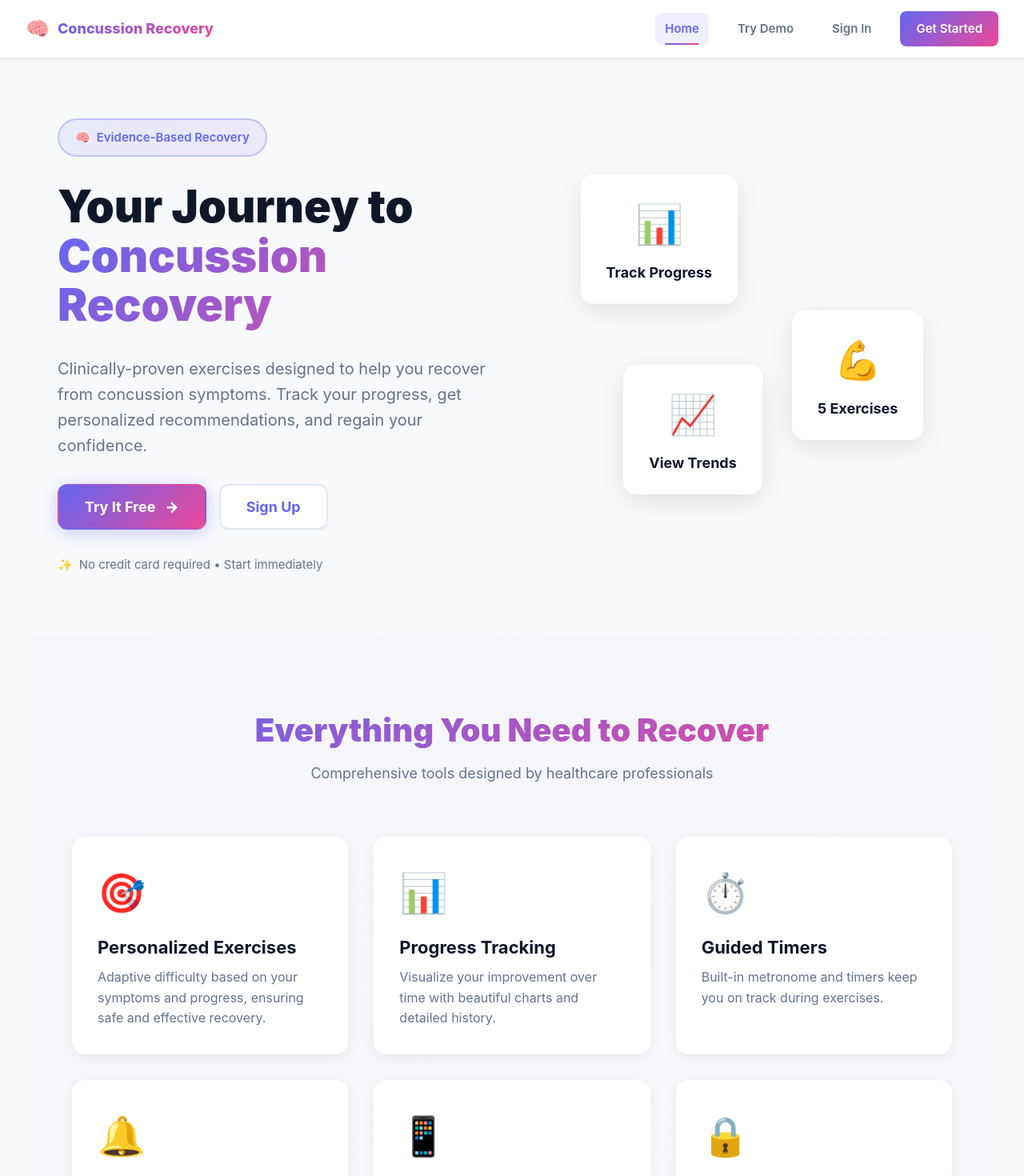
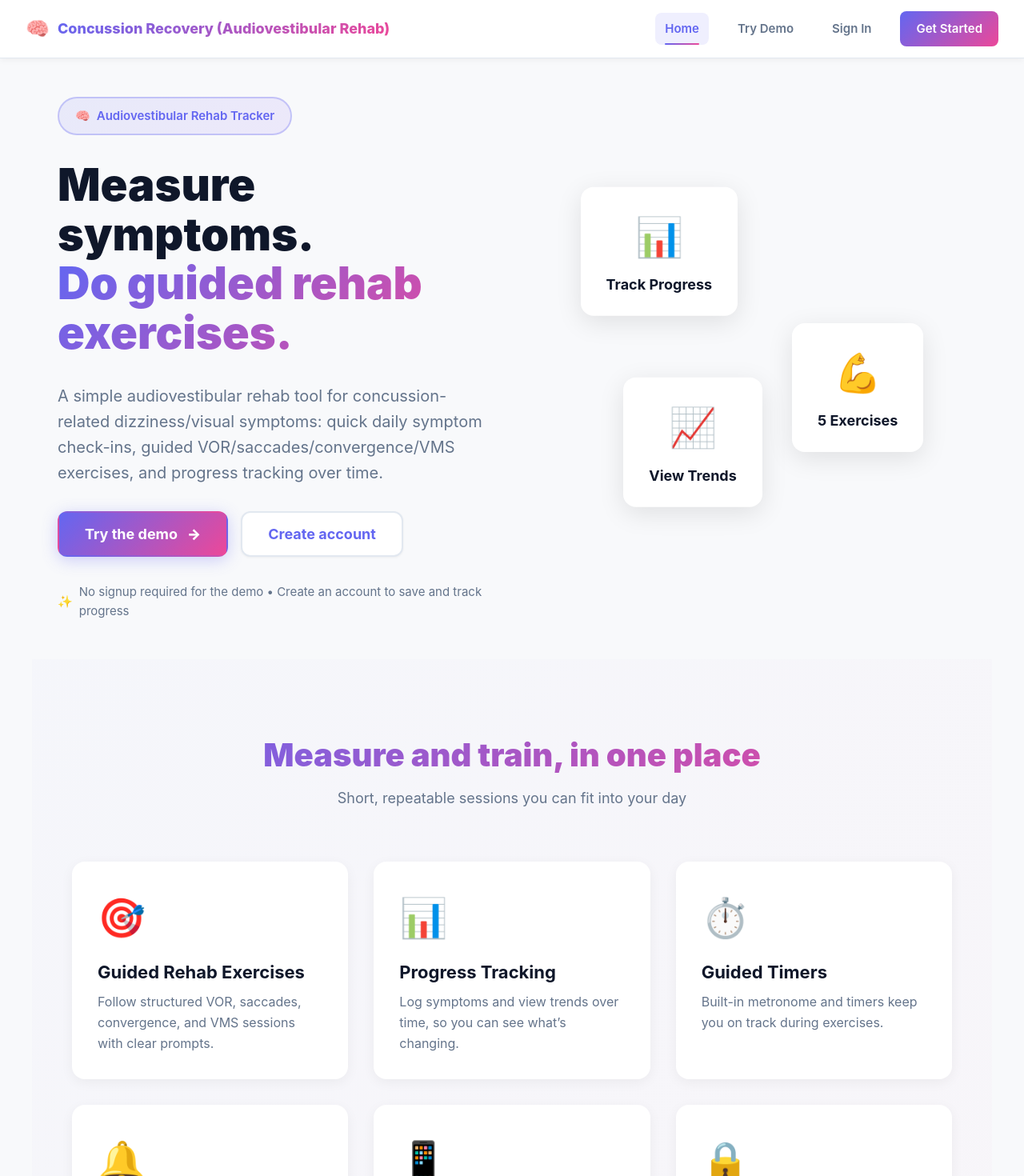
Before and after one commit to streetalexander13/concussion, an Angular app: page / in a window 1280 px wide. Shown: the top 1470 px of the page at 80% size. Built offline with nearby package versions, Linux system fonts and the light colour scheme; no server answers.

Commit message:
updated language

```diff
--- a/src/app/components/navbar/navbar.component.html
+++ b/src/app/components/navbar/navbar.component.html
@@ -3,7 +3,7 @@
     <!-- Logo/Brand -->
     <a routerLink="/" class="navbar-brand" (click)="closeMenu()">
       <span class="brand-icon">🧠</span>
-      <span class="brand-text">Concussion Recovery</span>
+      <span class="brand-text">Concussion Recovery (Audiovestibular Rehab)</span>
     </a>
 
     <!-- Desktop Navigation -->
--- a/src/app/pages/landing/landing.component.html
+++ b/src/app/pages/landing/landing.component.html
@@ -4,32 +4,32 @@
     <div class="hero-content">
       <div class="hero-badge">
         <span class="emoji">🧠</span>
-        <span>Evidence-Based Recovery</span>
+        <span>Audiovestibular Rehab Tracker</span>
       </div>
 
       <h1 class="hero-title">
-        Your Journey to
-        <span class="gradient-text">Concussion Recovery</span>
+        Measure symptoms.
+        <span class="gradient-text">Do guided rehab exercises.</span>
       </h1>
 
       <p class="hero-subtitle">
-        Clinically-proven exercises designed to help you recover from concussion symptoms.
-        Track your progress, get personalized recommendations, and regain your confidence.
+        A simple audiovestibular rehab tool for concussion-related dizziness/visual symptoms: quick daily symptom check-ins,
+        guided VOR/saccades/convergence/VMS exercises, and progress tracking over time.
       </p>
 
       <div class="hero-actions">
         <button type="button" class="btn-hero primary" (click)="tryDemo()">
-          <span>Try It Free</span>
+          <span>Try the demo</span>
           <span class="arrow">→</span>
         </button>
         <button type="button" class="btn-hero secondary" (click)="signUp()">
-          <span>Sign Up</span>
+          <span>Create account</span>
         </button>
       </div>
 
       <p class="hero-note">
         <span class="emoji">✨</span>
-        No credit card required • Start immediately
+        No signup required for the demo • Create an account to save and track progress
       </p>
     </div>
 
@@ -52,21 +52,21 @@
   <!-- Features Section -->
   <div class="features">
     <div class="section-header">
-      <h2>Everything You Need to Recover</h2>
-      <p>Comprehensive tools designed by healthcare professionals</p>
+      <h2>Measure and train, in one place</h2>
+      <p>Short, repeatable sessions you can fit into your day</p>
     </div>
 
     <div class="features-grid">
       <div class="feature-card fade-in">
         <div class="feature-icon">🎯</div>
-        <h3>Personalized Exercises</h3>
-        <p>Adaptive difficulty based on your symptoms and progress, ensuring safe and effective recovery.</p>
+        <h3>Guided Rehab Exercises</h3>
+        <p>Follow structured VOR, saccades, convergence, and VMS sessions with clear prompts.</p>
       </div>
 
       <div class="feature-card fade-in">
         <div class="feature-icon">📊</div>
         <h3>Progress Tracking</h3>
-        <p>Visualize your improvement over time with beautiful charts and detailed history.</p>
+        <p>Log symptoms and view trends over time, so you can see what’s changing.</p>
       </div>
 
       <div class="feature-card fade-in">
@@ -90,7 +90,7 @@
       <div class="feature-card fade-in">
         <div class="feature-icon">🔒</div>
         <h3>Secure & Private</h3>
-        <p>Your health data is encrypted and never shared with third parties.</p>
+        <p>Your exercise and symptom history stays associated with your account.</p>
       </div>
     </div>
   </div>
@@ -180,16 +180,16 @@
   <!-- CTA Section -->
   <div class="cta-section">
     <div class="cta-content">
-      <h2>Ready to Start Your Recovery?</h2>
-      <p>Join thousands recovering from concussions with our proven exercises</p>
+      <h2>Ready to start a session?</h2>
+      <p>Try the demo now, or create an account to save your progress.</p>
 
       <div class="cta-actions">
         <button type="button" class="btn-cta primary" (click)="tryDemo()">
-          <span>Try Demo (No Signup Required)</span>
+          <span>Try demo (no signup)</span>
           <span class="arrow">→</span>
         </button>
         <button type="button" class="btn-cta secondary" (click)="signUp()">
-          <span>Create Free Account</span>
+          <span>Create account</span>
         </button>
       </div>
 
--- a/src/app/pages/measurement/measurement.component.html
+++ b/src/app/pages/measurement/measurement.component.html
@@ -7,7 +7,7 @@
   <ng-container [ngSwitch]="step()">
     <div *ngSwitchCase="'baseline'" class="card fade-in">
       <div class="emoji-icon">🧠</div>
-      <h2>Try Our Recovery Exercises</h2>
+      <h2>Try the Audiovestibular Rehab Demo</h2>
       <p class="subtitle">Start by rating your current symptoms</p>
 
       <div class="demo-badge">
@@ -184,7 +184,7 @@
           <span class="arrow">→</span>
         </button>
 
-        <p class="cta-note">It's free and takes less than 30 seconds!</p>
+        <p class="cta-note">Create an account to save results and track progress over time.</p>
       </div>
     </div>
   </ng-container>
--- a/src/app/pages/start/start.component.html
+++ b/src/app/pages/start/start.component.html
@@ -96,7 +96,7 @@
         <p class="bpm-hint">Adjust the speed to match your comfort level</p>
       </div>
 
-      <div class="prep-note">Please take a comfortable seated position</div>
+      w<div class="prep-note">Please take a comfortable seated position</div>
       <div class="audio-note">
         <small>📢 You'll hear countdown beeps when you start</small>
         <button type="button" class="test-audio-btn" (click)="testAudio()">
--- a/src/index.html
+++ b/src/index.html
@@ -2,7 +2,7 @@
 <html lang="en">
 <head>
   <meta charset="utf-8">
-  <title>ConcussionRecovery</title>
+  <title>Concussion Recovery (Audiovestibular Rehab)</title>
   <base href="/">
   <meta name="viewport" content="width=device-width, initial-scale=1">
   <link rel="icon" type="image/x-icon" href="favicon.ico">
```
Also changed, not shown: src/app/pages/landing/landing.component.css (line endings or trailing spaces), 1 other file (tests, documents, lock files or other folders).
